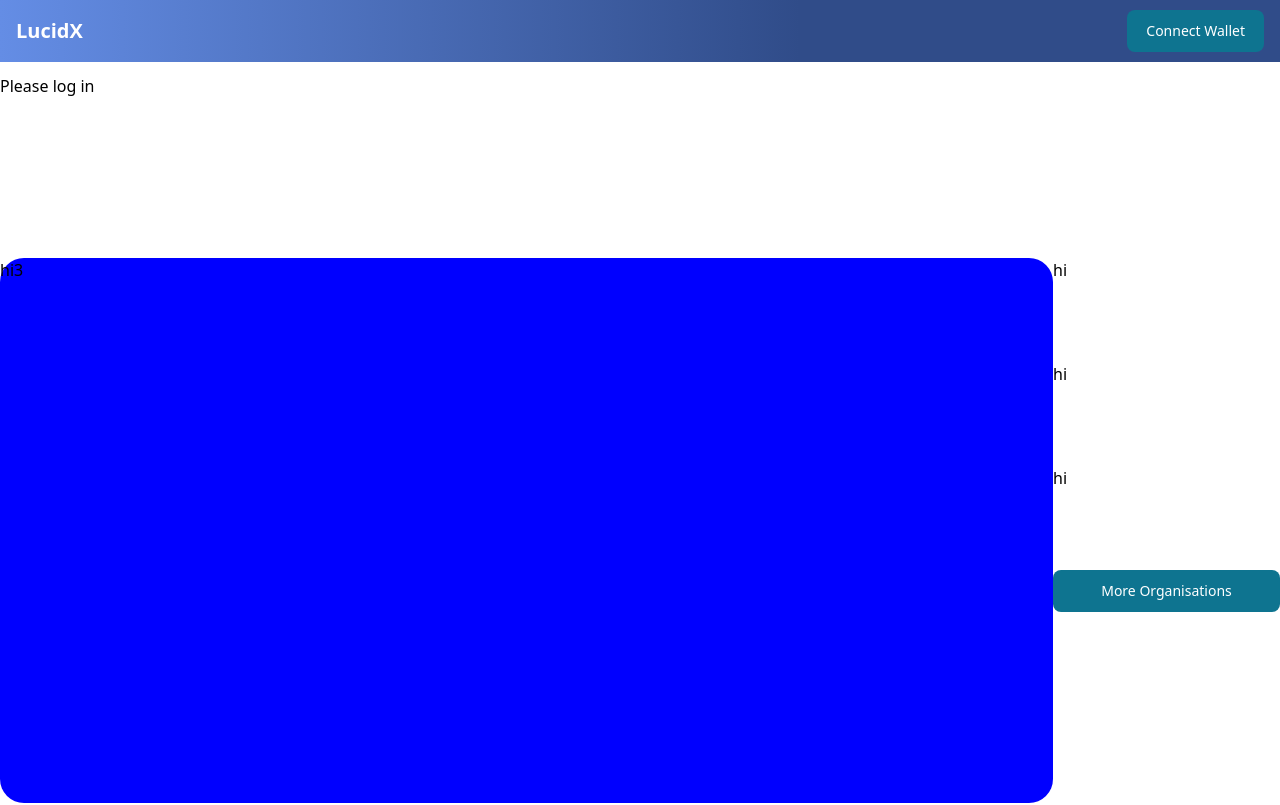
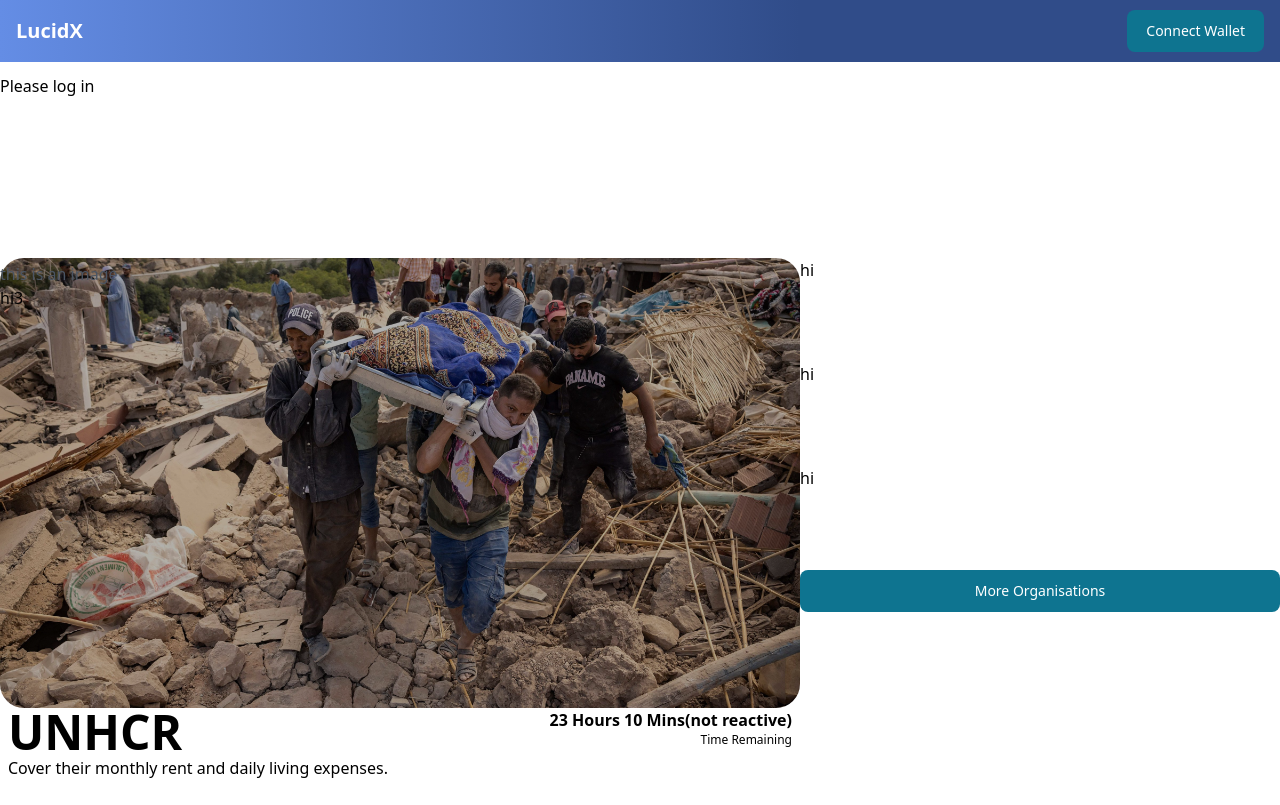
Before and after one commit to USNOOZEULOSE/LucidX, a Next.js app in the folder src/: page / in a window 1280 px wide. Shown: the top 805 px of the page. Built offline with nearby package versions, Linux system fonts and the light colour scheme.

Commit message:
fixed rendering image

```diff
--- a/src/components/Homepage.jsx
+++ b/src/components/Homepage.jsx
@@ -19,14 +19,13 @@ export const Homepage = ({ isUserLoggedIn }) => {
         <div className="flex flex-row">
           <div className="flex flex-col">
             <div
-              className="w-[1053px] h-[545px] rounded-3xl"
+              className="w-[800px] h-[450px] rounded-3xl bg-cover bg-center bg-black bg-opacity-30 bg-blend-multiply"
               style={{
-                backgroundColor: "blue",
-                backgroundImage: new URL(
-                  "https://www.google.com/url?sa=i&url=https%3A%2F%2Fwww.istockphoto.com%2Fphotos%2Fukraine-people&psig=AOvVaw2jksKQevHYdKo6ZfdGhpeg&ust=1694491753321000&source=images&cd=vfe&opi=89978449&ved=0CBAQjRxqFwoTCPCAherXoYEDFQAAAAAdAAAAABAE"
-                ),
+                backgroundImage: `url('assets/images/morocco-earthquake.jpg')`
               }}
             >
+
+              <p class="text-gray-600 mt-1"> this is an image</p>
               hi3
             </div>
             <div className="flex flex-row justify-between">
```
Also changed, not shown: src/public/assets/images/morocco-earthquake.jpg (added).
